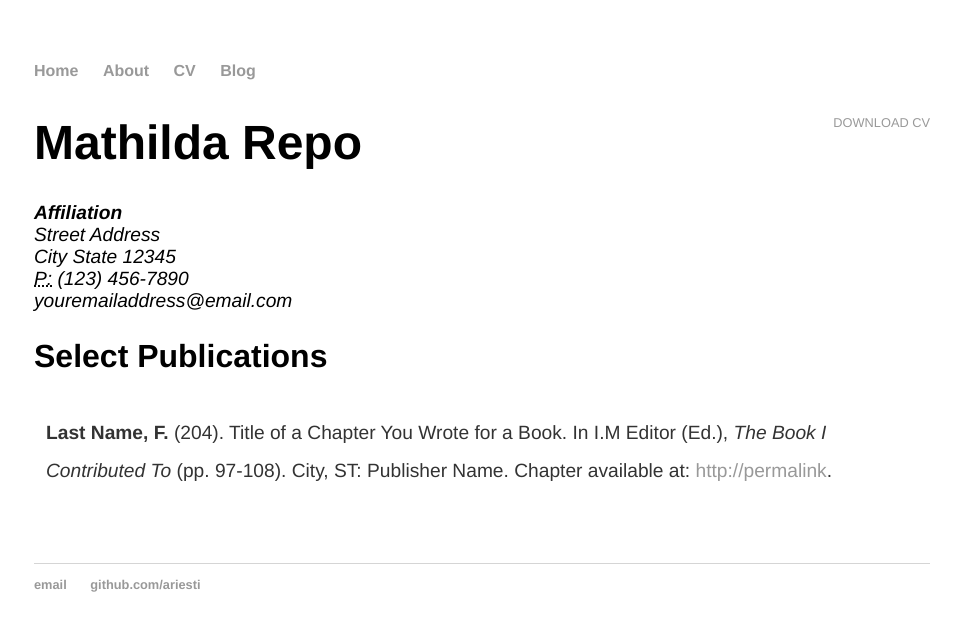
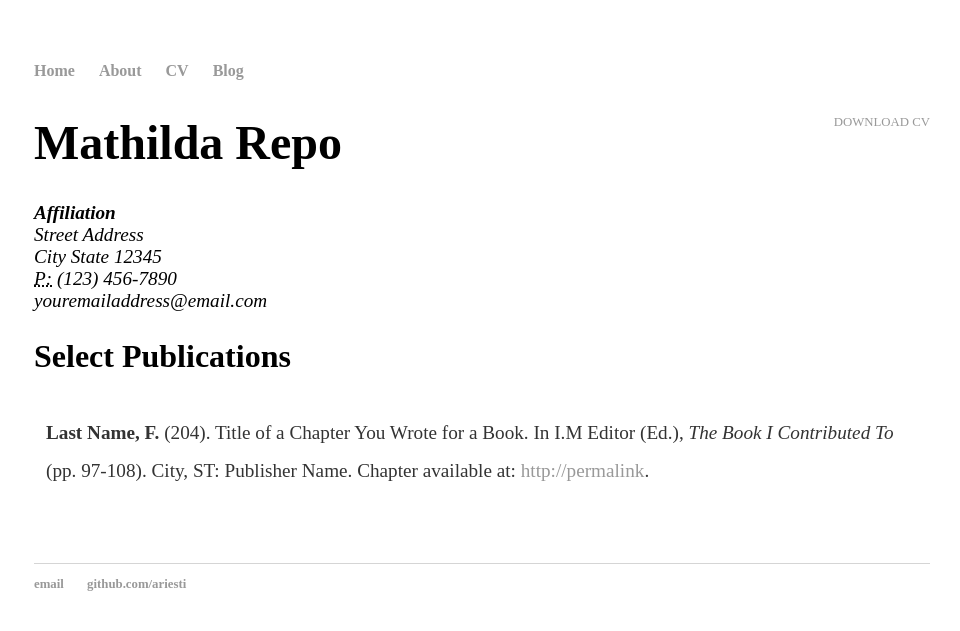
Before and after one commit to ariesti/ariesti.github.io, a Jekyll site: the page built from cv/index.html, in a window 1280 px wide. Shown: the top 631 px of the page, without its empty margins (158-1118 px from the left). Built offline with Jekyll 4.4.1, drawn with Linux system fonts in a browser that asks for light colours.

Commit message:
Update main.css

```diff
--- a/css/main.css
+++ b/css/main.css
@@ -1,18 +1,18 @@
-body { font-family: Montserrat, Helvetica Neue, Sans-Serif; margin: 60px auto; width: 70%; }
+body { font-family: Montserrat; margin: 60px auto; width: 70%; }
 
 a { text-decoration: none; color: #999; }
 a:hover { text-decoration: underline; }
 
-p { font-family: Montserrat, Helvetica Neue, Sans-Serif; font-size: 1.5em; line-height: 2em; padding: 12px; box-sizing: border-box; color: #333; overflow: auto; }
-ul { font-size: 1.5em; line-height: 1.4em; font-family: Montserrat, Helvetica Neue, Sans-Serif; color: #333; }
+p { font-family: Montserrat; font-size: 1.5em; line-height: 2em; padding: 12px; box-sizing: border-box; color: #333; overflow: auto; }
+ul { font-size: 1.5em; line-height: 1.4em; font-family: Montserrat; color: #333; }
 
-h1, h2, h3, h4 { font-family: Montserrat, Helvetica Neue, Sans-Serif; }
+h1, h2, h3, h4 { font-family: Montserrat; }
 h1 { font-size: 3em;  }
 h2 { font-size: 2.7em; }
 h3 { font-size: 2.3em; }
 h4 { font-size: 1.9em; }
 
-nav ul, footer ul { font-size: 1em; font-family: Montserrat, Helvetica Neue, Sans-Serif; padding: 0px; list-style: none; font-weight: bold; }
+nav ul, footer ul { font-size: 1em; font-family: Montserrat; padding: 0px; list-style: none; font-weight: bold; }
 nav ul li, footer ul li { display: inline; margin-right: 20px; }
 
 footer { border-top: 1px solid #d5d5d5; font-size: .8em; }
@@ -25,6 +25,6 @@
 .cv { margin: 0px 0px 60px; }
 .cv h1 { font-size: 3em; }
 .cv h2 { font-size: 2em; }
-.cv address, .cv .download { font-family: Montserrat, Helvetica Neue, Sans-Serif; }
+.cv address, .cv .download { font-family: Montserrat; }
 .cv address, .cv p { font-size: 1.2em; }
 .cv .download { float: right; font-size: .8em; text-transform: uppercase; }
```
